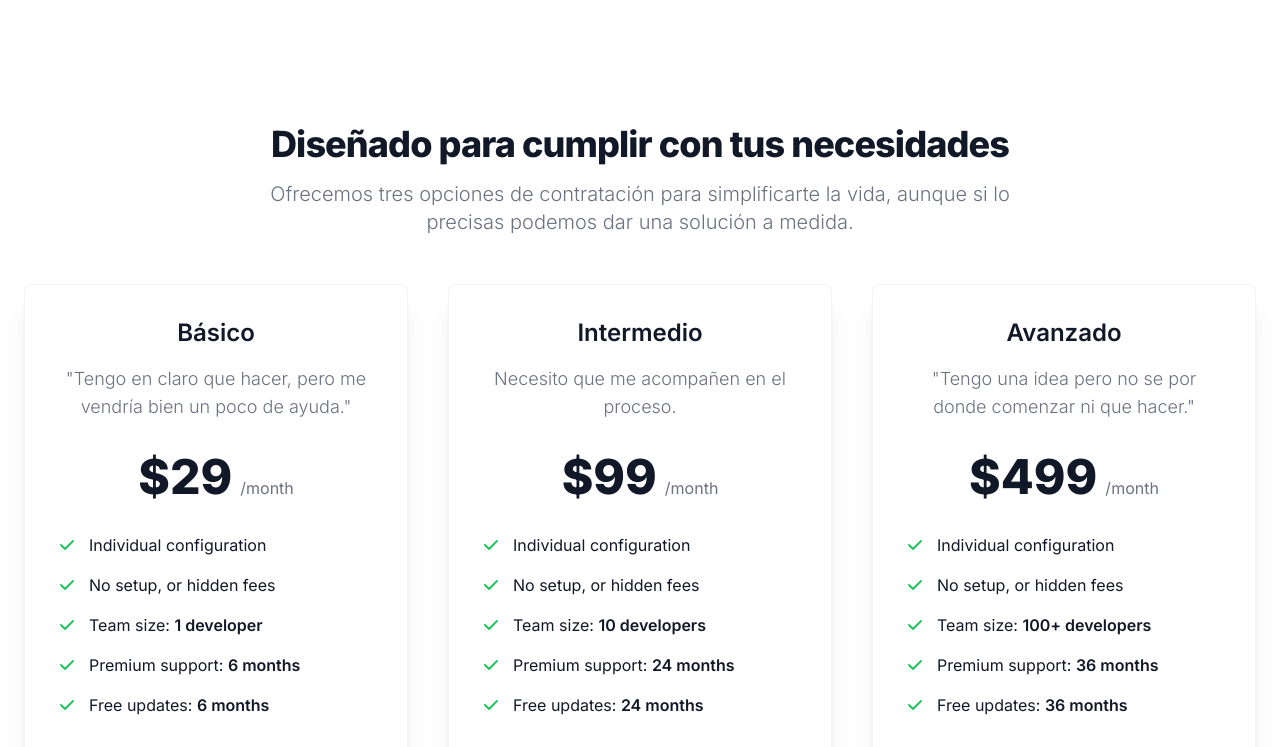
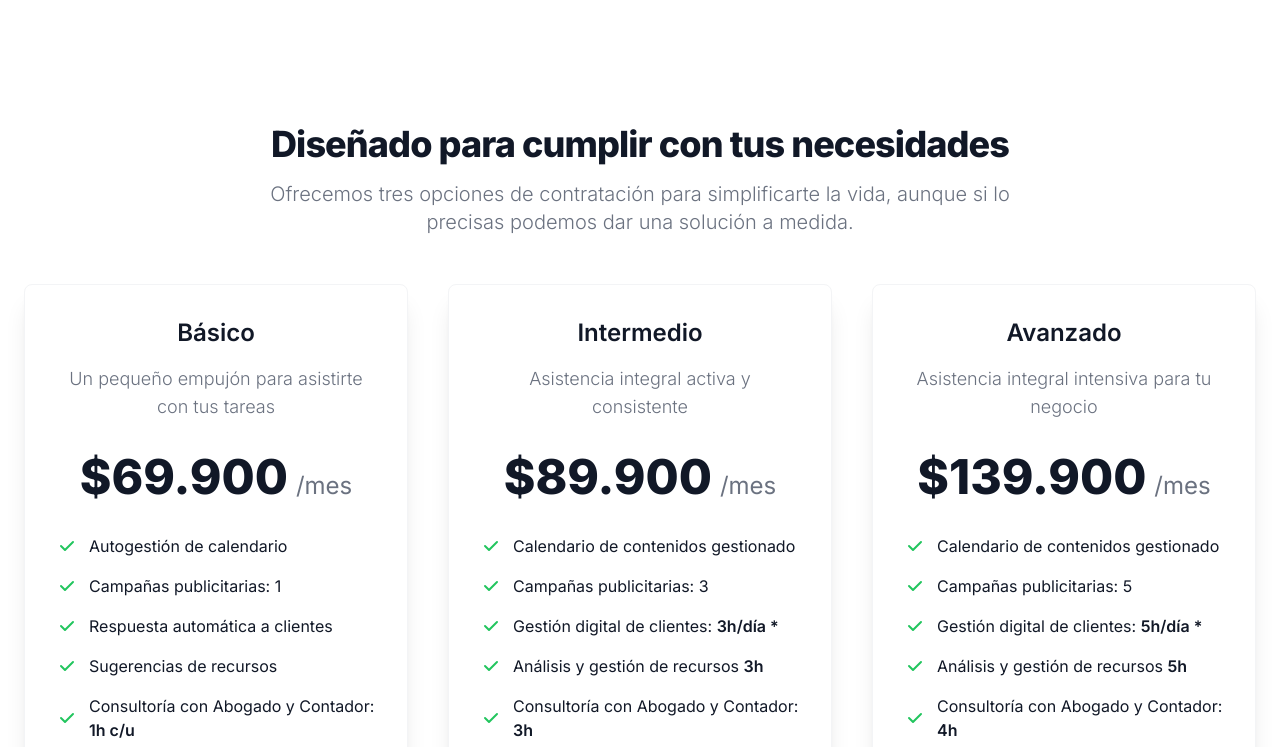
Before and after one commit to facundoadaro/SpeedItUP, a Next.js app: page / in a window 1280 px wide. Shown: the part 2817-3564 px from the top of the page. Built offline with nearby package versions, Linux system fonts and the light colour scheme.

Commit message:
cambio de información en landing y oculto el menú hamburguesa por falta de interactividad

```diff
--- a/app/page.js
+++ b/app/page.js
@@ -86,7 +86,7 @@ export default function Home() {
               href="#"
             >
               <h2 className="mt-4 text-xl font-bold text-white">
-                Marketing Digital
+                Marketing Digital y Tradicional
               </h2>
 
               <p className="mt-1 text-sm text-gray-300">
@@ -287,7 +287,8 @@ export default function Home() {
               Diseñado para cumplir con tus necesidades
             </h2>
             <p className="mb-5 font-light text-gray-500 sm:text-xl dark:text-gray-400">
-              Ofrecemos tres opciones de contratación para simplificarte la vida, aunque si lo precisas podemos dar una solución a medida.
+              Ofrecemos tres opciones de contratación para simplificarte la
+              vida, aunque si lo precisas podemos dar una solución a medida.
             </p>
           </div>
           <div className="space-y-8 lg:grid lg:grid-cols-3 sm:gap-6 xl:gap-10 lg:space-y-0">
@@ -295,11 +296,15 @@ export default function Home() {
             <div className="flex flex-col p-6 mx-auto max-w-lg text-center text-gray-900 bg-white rounded-lg border border-gray-100 shadow dark:border-gray-600 xl:p-8 dark:bg-gray-800 dark:text-white shadow-xl transition hover:border-purple-700 hover:shadow-purple-700">
               <h3 className="mb-4 text-2xl font-semibold">Básico</h3>
               <p className="font-light text-gray-500 sm:text-lg dark:text-gray-400">
-                "Tengo en claro que hacer, pero me vendría bien un poco de ayuda."
+                {/* "Tengo en claro que hacer, pero me vendría bien un poco de
+                ayuda." */}{" "}
+                Un pequeño empujón para asistirte con tus tareas
               </p>
               <div className="flex justify-center items-baseline my-8">
-                <span className="mr-2 text-5xl font-extrabold">$29</span>
-                <span className="text-gray-500 dark:text-gray-400">/month</span>
+                <span className="mr-2 text-5xl font-extrabold">$69.900</span>
+                <span className="text-gray-500 text-2xl dark:text-gray-400">
+                  /mes
+                </span>
               </div>
               {/* <!-- List --> */}
               <ul role="list" className="mb-8 space-y-4 text-left">
@@ -317,7 +322,7 @@ export default function Home() {
                       clipRule="evenodd"
                     ></path>
                   </svg>
-                  <span>Individual configuration</span>
+                  <span>Autogestión de calendario</span>
                 </li>
                 <li className="flex items-center space-x-3">
                   {/* <!-- Icon --> */}
@@ -333,7 +338,7 @@ export default function Home() {
                       clipRule="evenodd"
                     ></path>
                   </svg>
-                  <span>No setup, or hidden fees</span>
+                  <span>Campañas publicitarias: 1</span>
                 </li>
                 <li className="flex items-center space-x-3">
                   {/* <!-- Icon --> */}
@@ -350,8 +355,8 @@ export default function Home() {
                     ></path>
                   </svg>
                   <span>
-                    Team size:{" "}
-                    <span className="font-semibold">1 developer</span>
+                    Respuesta automática a clientes{/* {" "}
+                    <span className="font-semibold"></span> */}
                   </span>
                 </li>
                 <li className="flex items-center space-x-3">
@@ -369,8 +374,8 @@ export default function Home() {
                     ></path>
                   </svg>
                   <span>
-                    Premium support:{" "}
-                    <span className="font-semibold">6 months</span>
+                    Sugerencias de recursos{" "}
+                    {/* <span className="font-semibold">1h c/u</span> */}
                   </span>
                 </li>
                 <li className="flex items-center space-x-3">
@@ -388,8 +393,8 @@ export default function Home() {
                     ></path>
                   </svg>
                   <span>
-                    Free updates:{" "}
-                    <span className="font-semibold">6 months</span>
+                    Consultoría con Abogado y Contador:{" "}
+                    <span className="font-semibold">1h c/u</span>
                   </span>
                 </li>
               </ul>
@@ -405,11 +410,14 @@ export default function Home() {
             <div className="flex flex-col p-6 mx-auto max-w-lg text-center text-gray-900 bg-white rounded-lg border border-gray-100 shadow dark:border-gray-600 xl:p-8 dark:bg-gray-800 dark:text-white shadow-xl transition hover:border-purple-700 hover:shadow-purple-700">
               <h3 className="mb-4 text-2xl font-semibold">Intermedio</h3>
               <p className="font-light text-gray-500 sm:text-lg dark:text-gray-400">
-                Necesito que me acompañen en el proceso.
+                {/*Tengo noción a grandes rasgos pero necesito que me acompañen.*/}{" "}
+                Asistencia integral activa y consistente
               </p>
               <div className="flex justify-center items-baseline my-8">
-                <span className="mr-2 text-5xl font-extrabold">$99</span>
-                <span className="text-gray-500 dark:text-gray-400">/month</span>
+                <span className="mr-2 text-5xl font-extrabold">$89.900</span>
+                <span className="text-gray-500 text-2xl dark:text-gray-400">
+                  /mes
+                </span>
               </div>
               {/* <!-- List --> */}
               <ul role="list" className="mb-8 space-y-4 text-left">
@@ -427,7 +435,7 @@ export default function Home() {
                       clipRule="evenodd"
                     ></path>
                   </svg>
-                  <span>Individual configuration</span>
+                  <span>Calendario de contenidos gestionado</span>
                 </li>
                 <li className="flex items-center space-x-3">
                   {/* <!-- Icon --> */}
@@ -443,7 +451,7 @@ export default function Home() {
                       clipRule="evenodd"
                     ></path>
                   </svg>
-                  <span>No setup, or hidden fees</span>
+                  <span>Campañas publicitarias: 3</span>
                 </li>
                 <li className="flex items-center space-x-3">
                   {/* <!-- Icon --> */}
@@ -460,8 +468,8 @@ export default function Home() {
                     ></path>
                   </svg>
                   <span>
-                    Team size:{" "}
-                    <span className="font-semibold">10 developers</span>
+                    Gestión digital de clientes:{" "}
+                    <span className="font-semibold">3h/día *</span>
                   </span>
                 </li>
                 <li className="flex items-center space-x-3">
@@ -479,8 +487,8 @@ export default function Home() {
                     ></path>
                   </svg>
                   <span>
-                    Premium support:{" "}
-                    <span className="font-semibold">24 months</span>
+                    Análisis y gestión de recursos{" "}
+                    <span className="font-semibold">3h</span>
                   </span>
                 </li>
                 <li className="flex items-center space-x-3">
@@ -498,8 +506,8 @@ export default function Home() {
                     ></path>
                   </svg>
                   <span>
-                    Free updates:{" "}
-                    <span className="font-semibold">24 months</span>
+                    Consultoría con Abogado y Contador:{" "}
+                    <span className="font-semibold">3h</span>
                   </span>
                 </li>
               </ul>
@@ -515,11 +523,13 @@ export default function Home() {
             <div className="flex flex-col p-6 mx-auto max-w-lg text-center text-gray-900 bg-white rounded-lg border border-gray-100 shadow dark:border-gray-600 xl:p-8 dark:bg-gray-800 dark:text-white shadow-xl transition hover:border-purple-700 hover:shadow-purple-700">
               <h3 className="mb-4 text-2xl font-semibold">Avanzado</h3>
               <p className="font-light text-gray-500 sm:text-lg dark:text-gray-400">
-                "Tengo una idea pero no se por donde comenzar ni que hacer."
+                {/* "Tengo una idea pero no se por donde comenzar ni que hacer." */} Asistencia integral intensiva para tu negocio
               </p>
               <div className="flex justify-center items-baseline my-8">
-                <span className="mr-2 text-5xl font-extrabold">$499</span>
-                <span className="text-gray-500 dark:text-gray-400">/month</span>
+                <span className="mr-2 text-5xl font-extrabold">$139.900</span>
+                <span className="text-gray-500 text-2xl dark:text-gray-400">
+                  /mes
+                </span>
               </div>
               {/* <!-- List --> */}
               <ul role="list" className="mb-8 space-y-4 text-left">
@@ -537,7 +547,7 @@ export default function Home() {
                       clipRule="evenodd"
                     ></path>
                   </svg>
-                  <span>Individual configuration</span>
+                  <span>Calendario de contenidos gestionado</span>
                 </li>
                 <li className="flex items-center space-x-3">
                   {/* <!-- Icon --> */}
@@ -553,7 +563,7 @@ export default function Home() {
                       clipRule="evenodd"
                     ></path>
                   </svg>
-                  <span>No setup, or hidden fees</span>
+                  <span>Campañas publicitarias: 5</span>
                 </li>
                 <li className="flex items-center space-x-3">
                   {/* <!-- Icon --> */}
@@ -570,8 +580,8 @@ export default function Home() {
                     ></path>
                   </svg>
                   <span>
-                    Team size:{" "}
-                    <span className="font-semibold">100+ developers</span>
+                    Gestión digital de clientes:{" "}
+                    <span className="font-semibold">5h/día *</span>
                   </span>
                 </li>
                 <li className="flex items-center space-x-3">
@@ -589,8 +599,8 @@ export default function Home() {
                     ></path>
                   </svg>
                   <span>
-                    Premium support:{" "}
-                    <span className="font-semibold">36 months</span>
+                    Análisis y gestión de recursos{" "}
+                    <span className="font-semibold">5h</span>
                   </span>
                 </li>
                 <li className="flex items-center space-x-3">
@@ -608,8 +618,8 @@ export default function Home() {
                     ></path>
                   </svg>
                   <span>
-                    Free updates:{" "}
-                    <span className="font-semibold">36 months</span>
+                    Consultoría con Abogado y Contador:{" "}
+                    <span className="font-semibold">4h</span>
                   </span>
                 </li>
               </ul>
@@ -643,7 +653,8 @@ export default function Home() {
               Nuestro Equipo
             </h2>
             <p className="font-light text-gray-500 sm:text-xl dark:text-gray-400">
-              Un equipo altamente diversificado en su formación pero con la misma visión y vocación.
+              Un equipo altamente diversificado en su formación pero con la
+              misma vocación y visión.
             </p>
           </div>
           <div className="grid gap-8 lg:gap-16 sm:grid-cols-2 md:grid-cols-3 lg:grid-cols-4">
--- a/app/ui/header.jsx
+++ b/app/ui/header.jsx
@@ -21,7 +21,7 @@ export default function Header() {
           >
             Comenzar Ahora
           </a>
-          <button
+          {/* <button
             data-collapse-toggle="navbar-cta"
             type="button"
             className="inline-flex items-center p-2 w-10 h-10 justify-center text-sm text-gray-500 rounded-lg md:hidden hover:bg-gray-100 focus:outline-none focus:ring-2 focus:ring-gray-200 dark:text-gray-400 dark:hover:bg-gray-700 dark:focus:ring-gray-600"
@@ -44,8 +44,9 @@ export default function Header() {
                 d="M1 1h15M1 7h15M1 13h15"
               />
             </svg>
-          </button>
+          </button> */}
         </div>
+        {/* Poner hidden acá en este div para que se oculte el menú de navegación en pantallas */}
         <div
           className="items-center justify-between hidden w-full md:flex md:w-auto md:order-1"
           id="navbar-cta"
```
